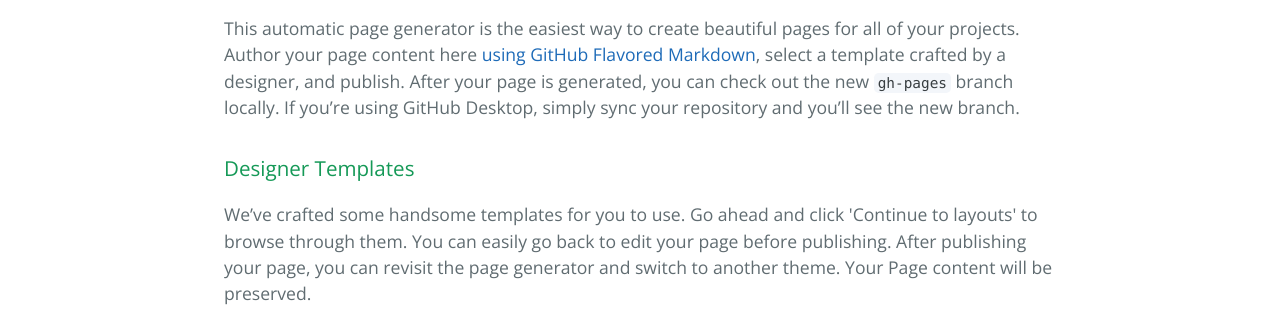
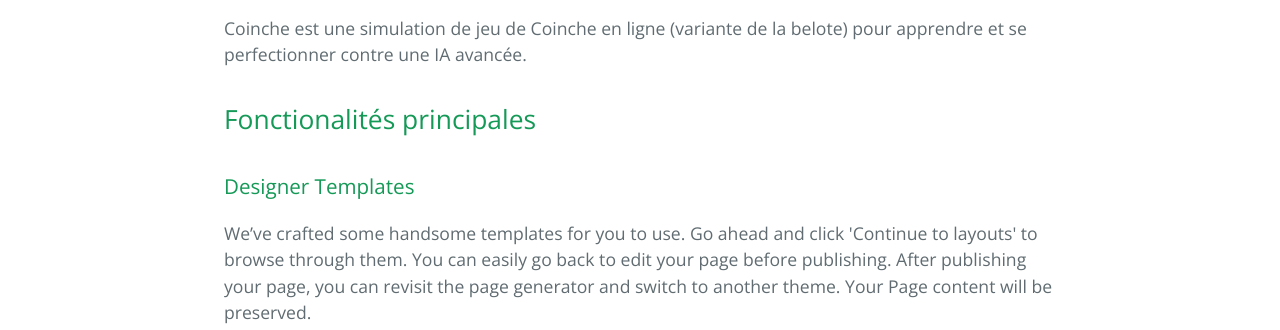
Before and after one commit to alexylem/coinche, a plain HTML site: page index.html in a window 1280 px wide. Shown: the part 470-800 px from the top of the page. Drawn offline with nearby package versions, Linux system fonts and the light colour scheme.

```diff
--- a/index.html
+++ b/index.html
@@ -22,7 +22,10 @@
       <h1>
 <a id="coinche" class="anchor" href="#coinche" aria-hidden="true"><span class="octicon octicon-link"></span></a>Coinche</h1>
 
-<p>This automatic page generator is the easiest way to create beautiful pages for all of your projects. Author your page content here <a href="https://guides.github.com/features/mastering-markdown/">using GitHub Flavored Markdown</a>, select a template crafted by a designer, and publish. After your page is generated, you can check out the new <code>gh-pages</code> branch locally. If you’re using GitHub Desktop, simply sync your repository and you’ll see the new branch.</p>
+<p>Coinche est une simulation de jeu de Coinche en ligne (variante de la belote) pour apprendre et se perfectionner contre une IA avancée.</p>
+
+<h2>
+<a id="fonctionalités-principales" class="anchor" href="#fonctionalit%C3%A9s-principales" aria-hidden="true"><span class="octicon octicon-link"></span></a>Fonctionalités principales</h2>
 
 <h3>
 <a id="designer-templates" class="anchor" href="#designer-templates" aria-hidden="true"><span class="octicon octicon-link"></span></a>Designer Templates</h3>
```
Also changed, not shown: params.json (+1 -1 lines).
